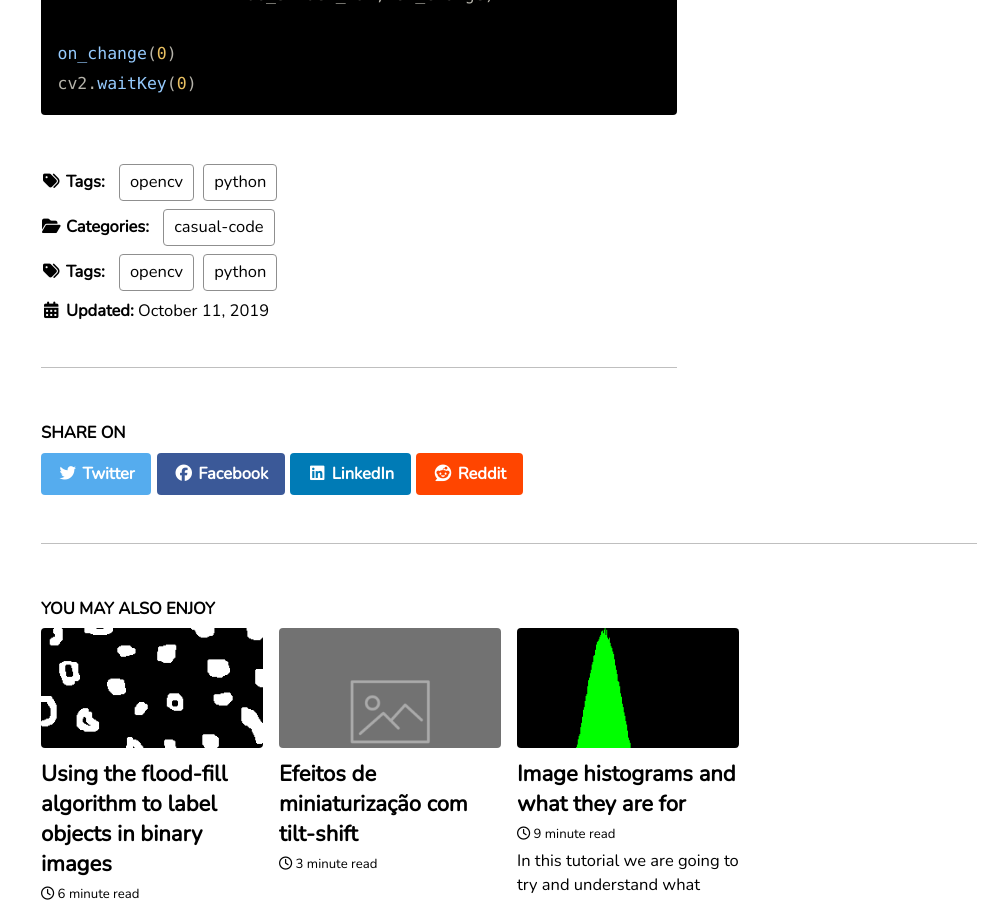
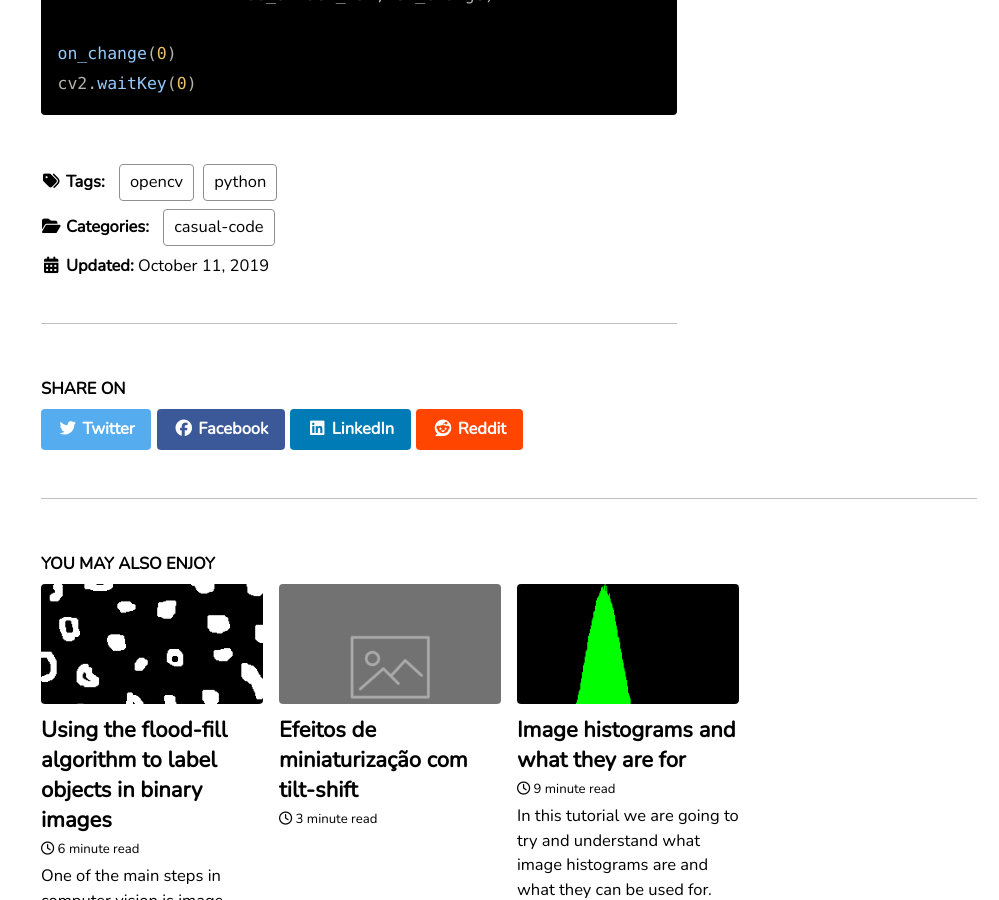
Before and after one commit to dioph/dioph.github.io, a Jekyll site: the page built from _posts/2019-10-11-filtragem-no-dominio-da-frequencia.md, in a window 1280 px wide and 900 px high, scrolled down 1985 px. Shown: the whole window, without its empty margins (281-1280 px from the left). Built offline with Jekyll 4.4.1, drawn with Linux system fonts in a browser that asks for light colours; cached includes are drawn as plain includes; nearby versions of some CDN libraries.

Commit message:
fix duplicated tags

```diff
--- a/_config.yml
+++ b/_config.yml
@@ -194,7 +194,6 @@ defaults:
       share: true
       related: true
       usemathjax: true
-      tagify: true
       toc: true
   # _pages
   - scope:
--- a/_layouts/single.html
+++ b/_layouts/single.html
@@ -51,7 +51,6 @@ layout: default
           <h4 class="page__meta-title">{{ site.data.ui-text[site.locale].meta_label }}</h4>
         {% endif %}
         {% include page__taxonomy.html %}
-        {% if page.tagify %}{% include tag-list.html %}{% endif %}
         {% if page.last_modified_at %}
           <p class="page__date"><strong><i class="fas fa-fw fa-calendar-alt" aria-hidden="true"></i> {{ site.data.ui-text[site.locale].date_label | default: "Updated:" }}</strong> <time datetime="{{ page.last_modified_at | date: "%Y-%m-%d" }}">{{ page.last_modified_at | date: "%B %-d, %Y" }}</time></p>
         {% elsif page.date %}
```
